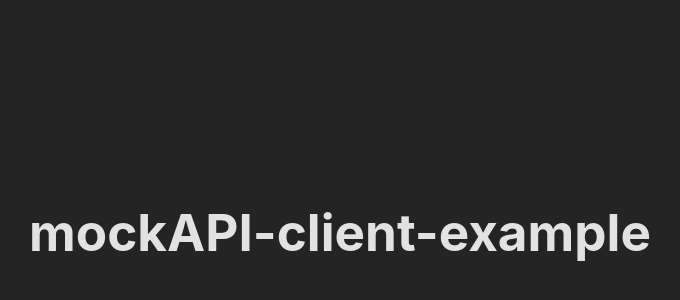
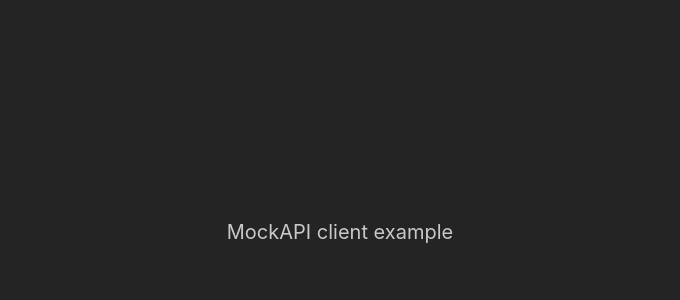
Before and after one commit to VukZh/mockAPI-client-example, a React (Vite) app: page / in a window 1280 px wide. Shown: the part 168-468 px from the top of the page, without its empty margins (300-980 px from the left). Built offline with nearby package versions, Linux system fonts and the light colour scheme.

Commit message:
chore: prepare styles library

```diff
--- a/package.json
+++ b/package.json
@@ -10,6 +10,8 @@
     "preview": "vite preview"
   },
   "dependencies": {
+    "@mantine/core": "^7.11.2",
+    "@mantine/hooks": "^7.11.2",
     "react": "^18.3.1",
     "react-dom": "^18.3.1"
   },
--- a/src/App.tsx
+++ b/src/App.tsx
@@ -1,13 +1,14 @@
 import './App.css'
+import "@mantine/core/styles.css";
+import {MantineProvider} from "@mantine/core";
+import Main from "./pages/main/Main.tsx";
 
 function App() {
 
   return (
-    <>
-      <h1>
-        mockAPI-client-example
-      </h1>
-    </>
+    <MantineProvider defaultColorScheme="dark">
+      <Main/>
+    </MantineProvider>
   )
 }
 
--- /dev/null
+++ b/src/pages/main/Main.tsx
@@ -0,0 +1,9 @@
+import { Text } from '@mantine/core';
+
+export default function Main() {
+  return (
+    <div>
+      <Text size="xl">MockAPI client example</Text>
+    </div>
+  )
+}
```
Also changed, not shown: 1 other file (tests, documents, lock files or other folders).
